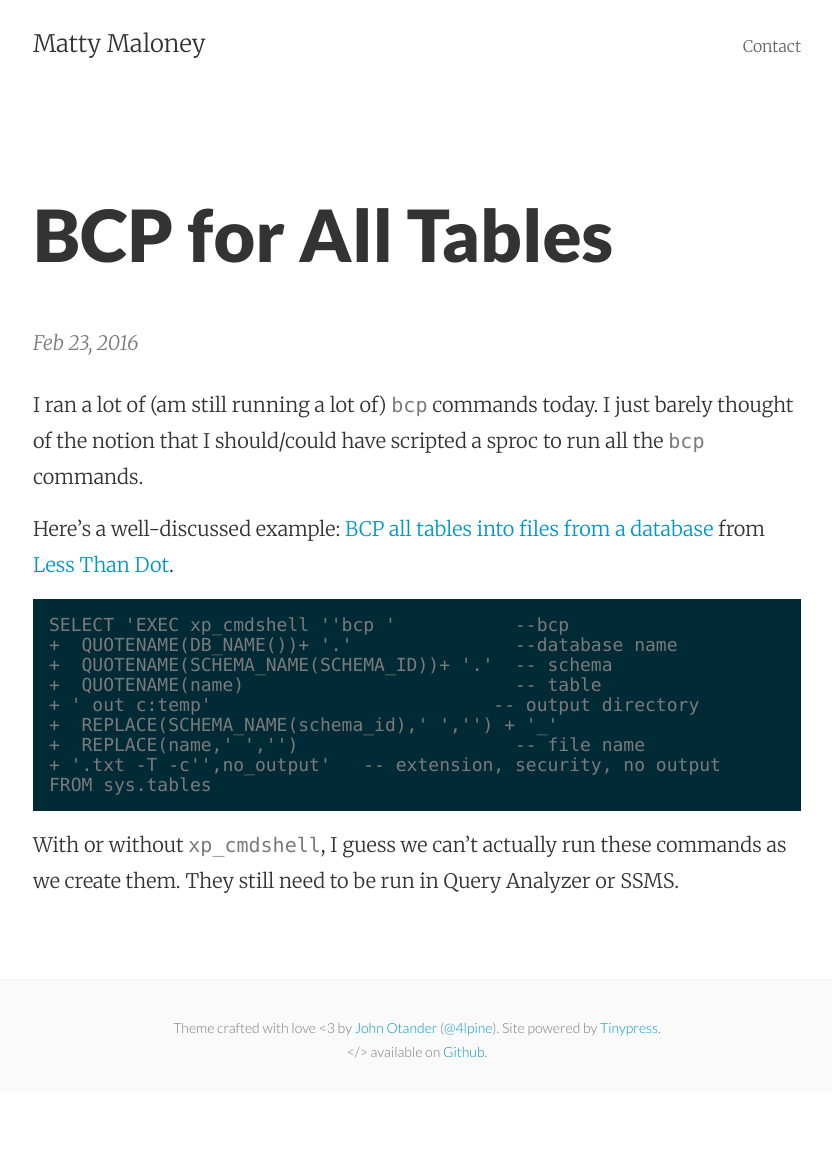
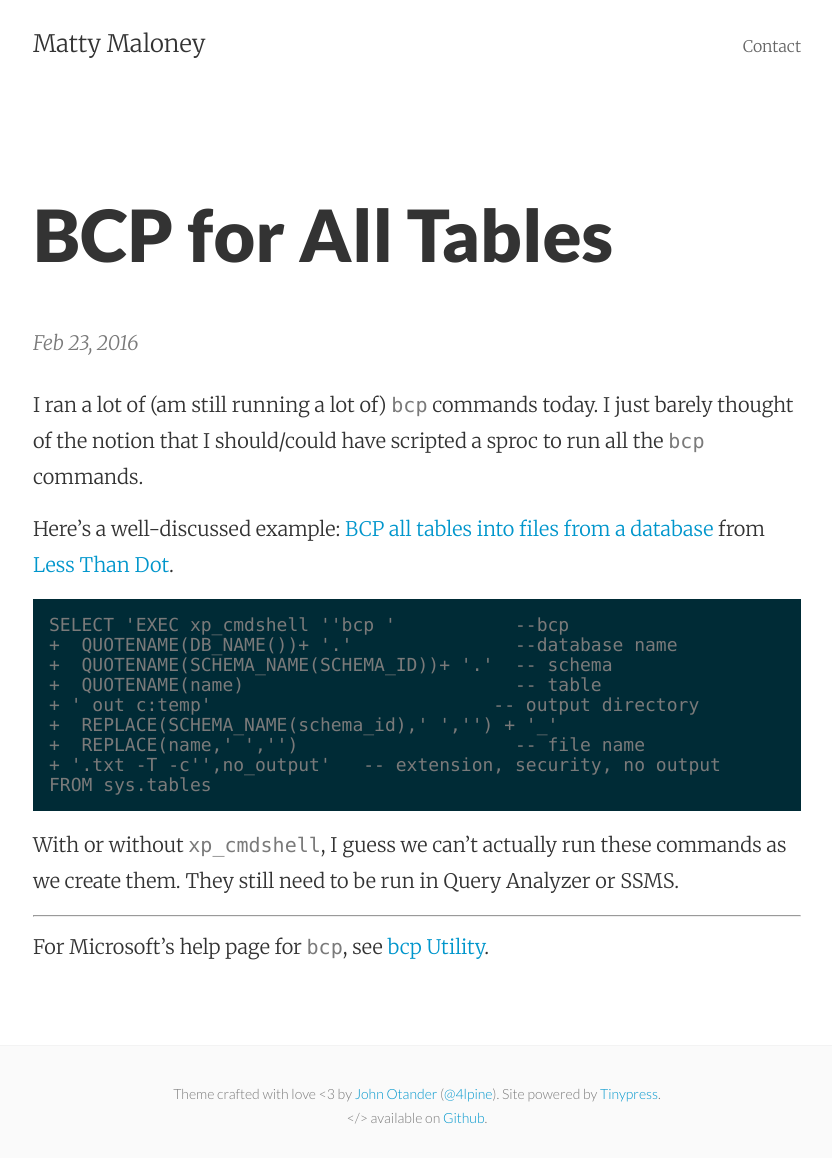
Before and after one commit to mattymaloney/mattymaloney.github.io, a Jekyll site: the page built from _posts/2016-02-23-bcp-all-tables.md, in a window 1280 px wide. Shown: the whole page, without its empty margins (223-1055 px from the left). Built offline with Jekyll 4.4.1, drawn with Linux system fonts in a browser that asks for light colours; before the commit the page ends 1092 px from its top, so only the background shows below that.

Commit message:
Updated 2016-02-23-bcp-all-tables.md

````diff
--- a/_posts/2016-02-23-bcp-all-tables.md
+++ b/_posts/2016-02-23-bcp-all-tables.md
@@ -3,6 +3,7 @@ published: true
 layout: post
 title: BCP for All Tables
 ---
+
 
 I ran a lot of (am still running a lot of) `bcp` commands today. I just barely thought of the notion that I should/could have scripted a sproc to run all the `bcp` commands.
 
@@ -21,3 +22,7 @@ FROM sys.tables
 ```
 
 With or without `xp_cmdshell`, I guess we can't actually run these commands as we create them. They still need to be run in Query Analyzer or SSMS.
+
+---
+
+For Microsoft's help page for `bcp`, see [bcp Utility](https://msdn.microsoft.com/en-us/library/ms162802.aspx).
````
